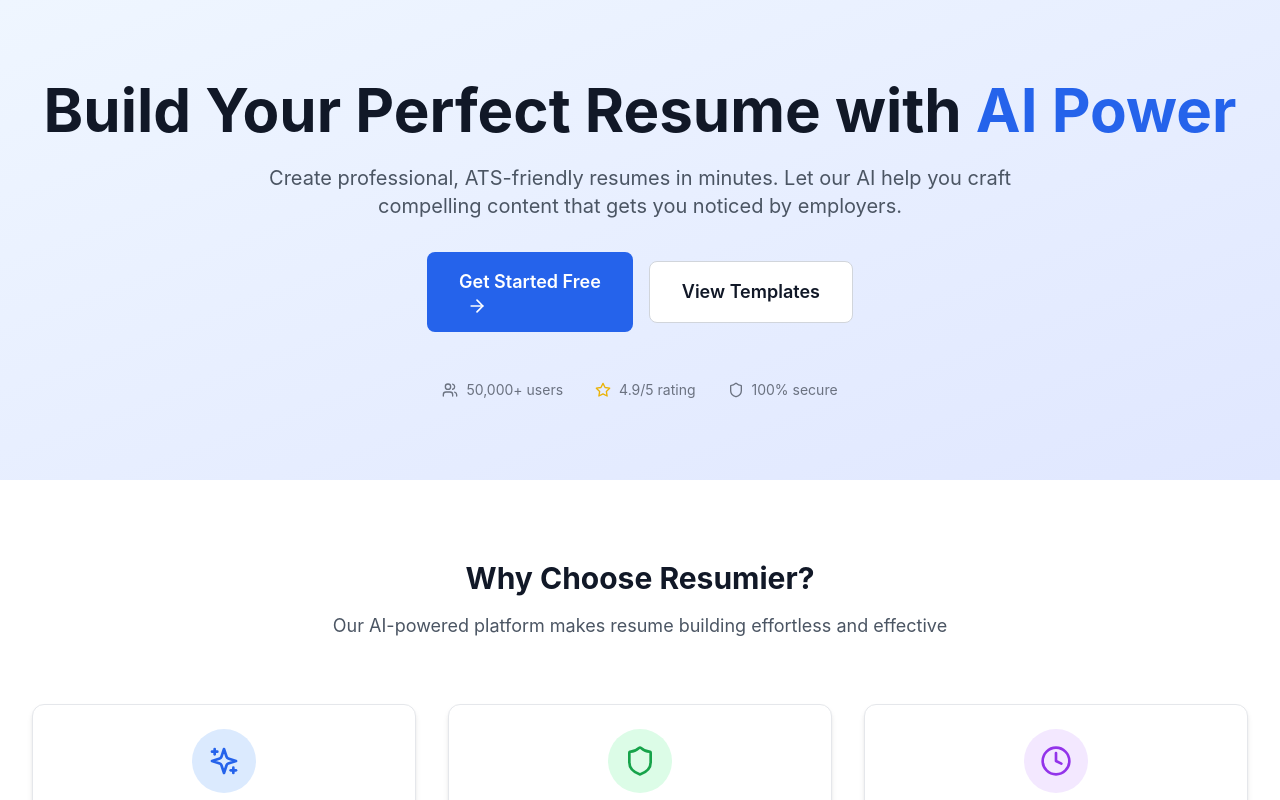
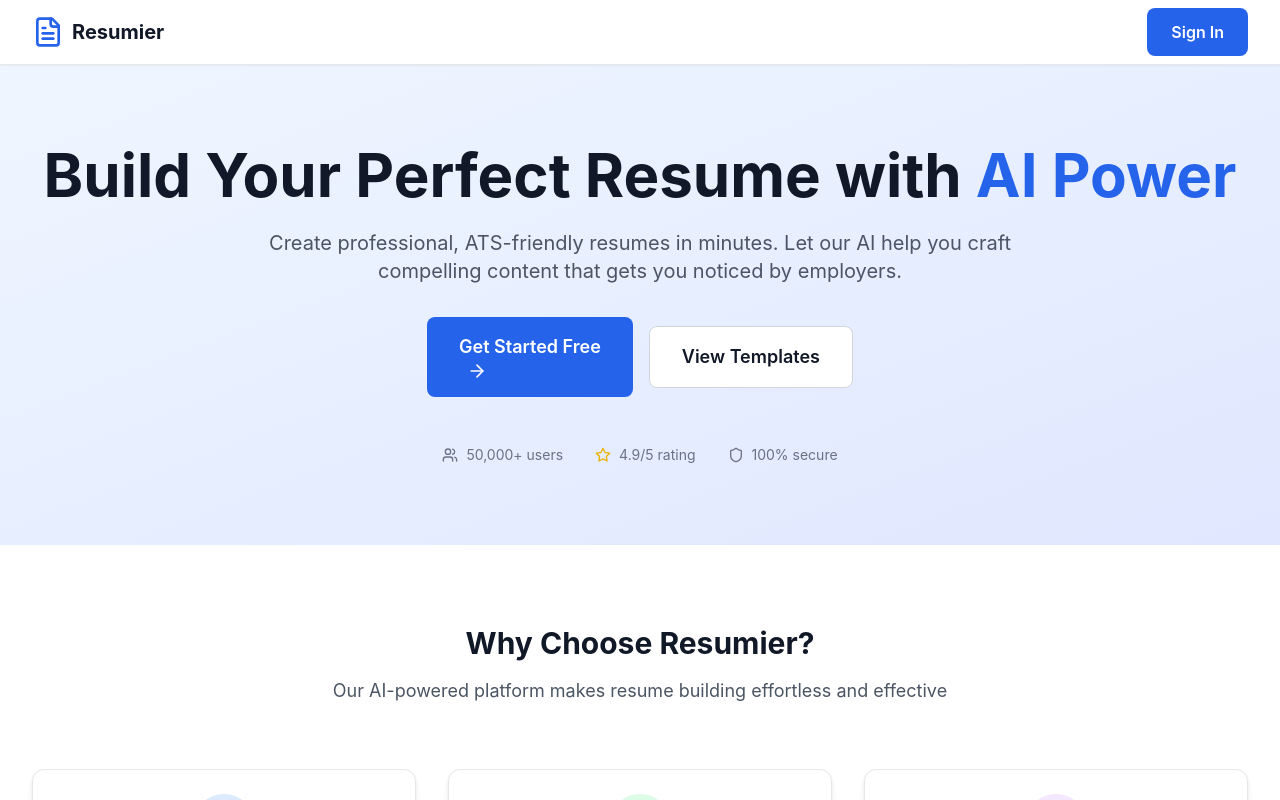
Before and after one commit to Remanth05/AI-Resume-Builder, a React (Vite) app: page / in a window 1280 px wide. Shown: the top 800 px of the page. Built offline with nearby package versions, Linux system fonts and the light colour scheme; no server answers.

Commit message:
Add navbar for signed-out users on landing page and ensure proper sign-in flow
cgen-8c863117c2d64245929534d41075af1c

```diff
--- a/src/App.tsx
+++ b/src/App.tsx
@@ -10,9 +10,17 @@ import { AuthSignedIn, AuthSignedOut } from './components/AuthWrappers'
 function App() {
   return (
     <div className="min-h-screen bg-gray-50">
+      {/* Show navbar for signed-in users */}
       <AuthSignedIn>
         <Navbar />
       </AuthSignedIn>
+
+      {/* Show simple navbar for signed-out users only on landing page */}
+      <AuthSignedOut>
+        <Routes>
+          <Route path="/" element={<Navbar />} />
+        </Routes>
+      </AuthSignedOut>
 
       <Routes>
         {/* Landing page - main entry point for all users */}
```
